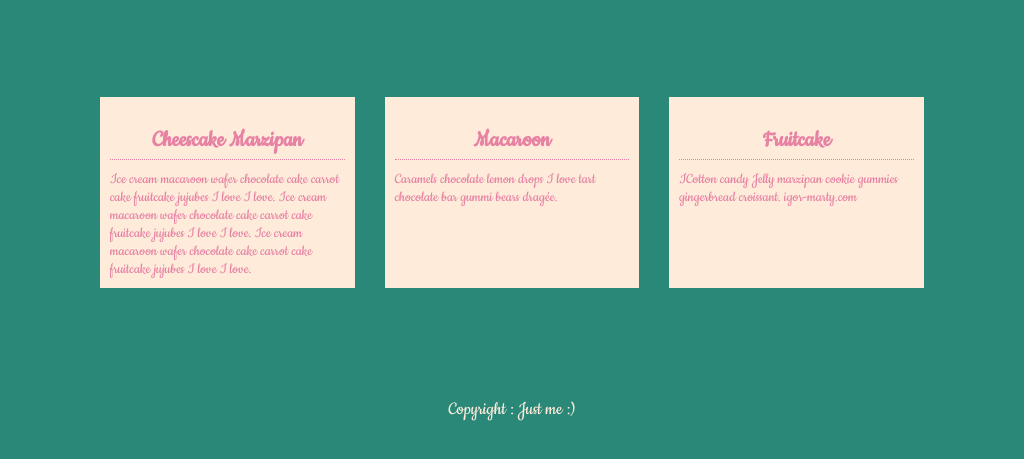
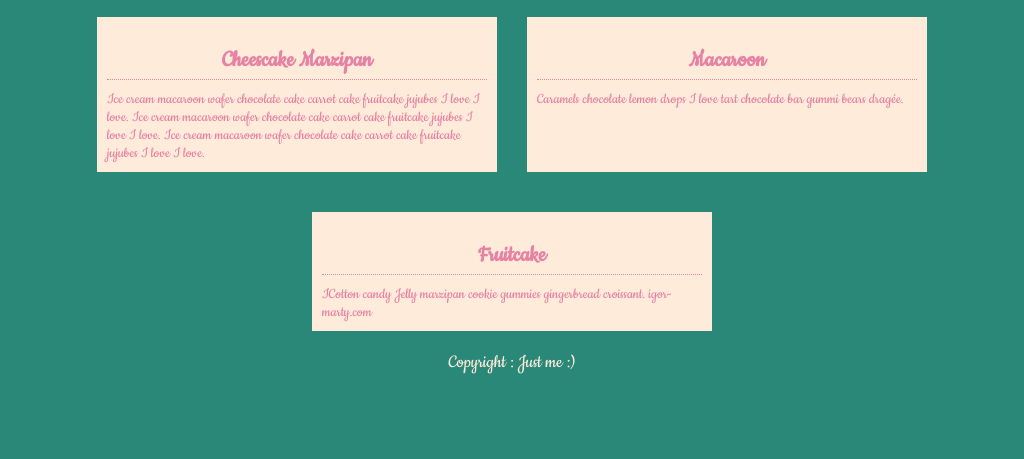
Before and after one commit to enamis/cupCake, a plain HTML site: page cupCake/cupCake/cupCake/index.html in a window 1024 px wide. Shown: the part 315-774 px from the top of the page. Drawn offline with Linux system fonts and the light colour scheme.

Commit message:
Add files via upload

```diff
--- a/cupCake/cupCake/cupCake/cupCake.css
+++ b/cupCake/cupCake/cupCake/cupCake.css
@@ -195,19 +195,18 @@ footer{
 
     }
     section  article{
-        width: 50%;
+        width: 400px;
 
     }
     section{
+        display: flex;
+        /*revenir a la ligne*/
+        flex-wrap: wrap;
         justify-content: center;
-        margin: 100px;
+        margin: 10px;
 
     }
-    /*.lastbox{
-        margin-left: auto;
-        margin-right: auto;
-        width: 50%;
-    }*/
+
     .barre{
         visibility: visible;
         justify-content: space-around;
```
